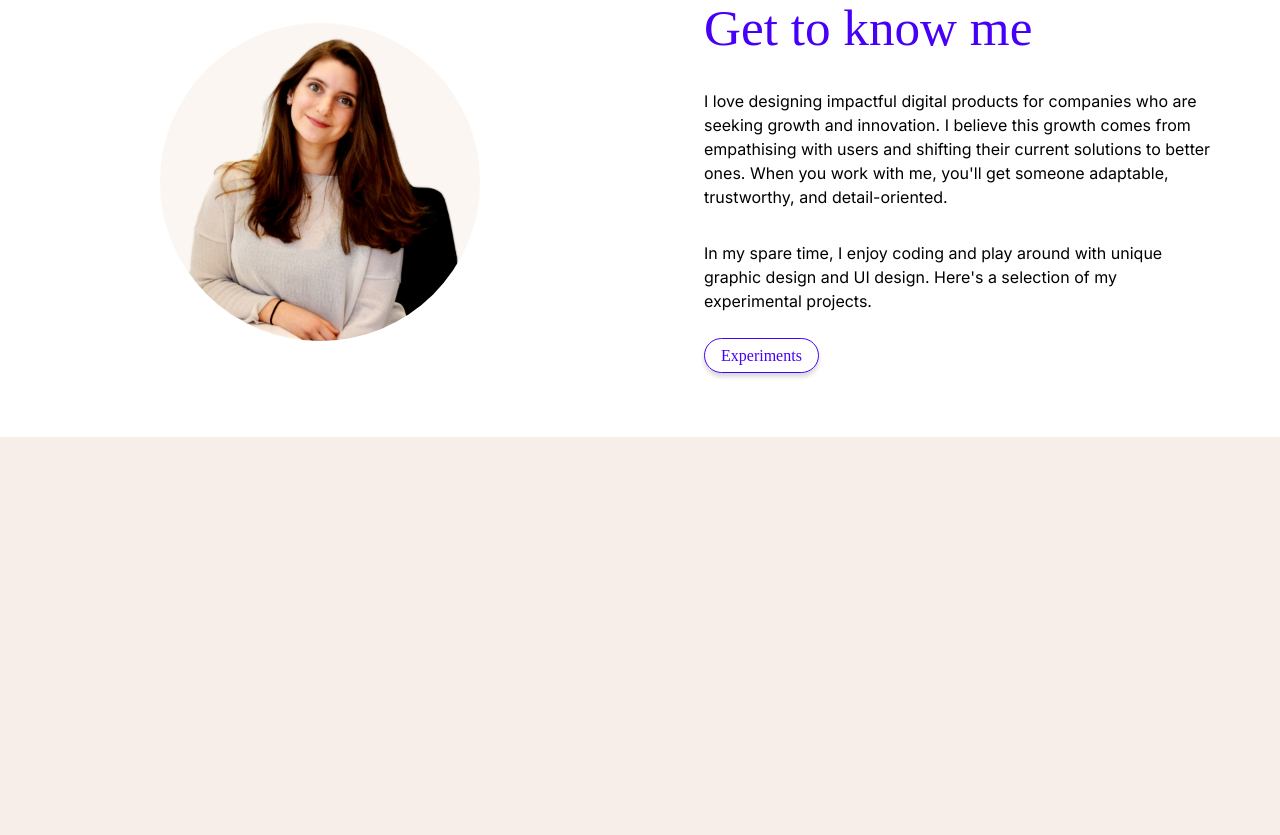
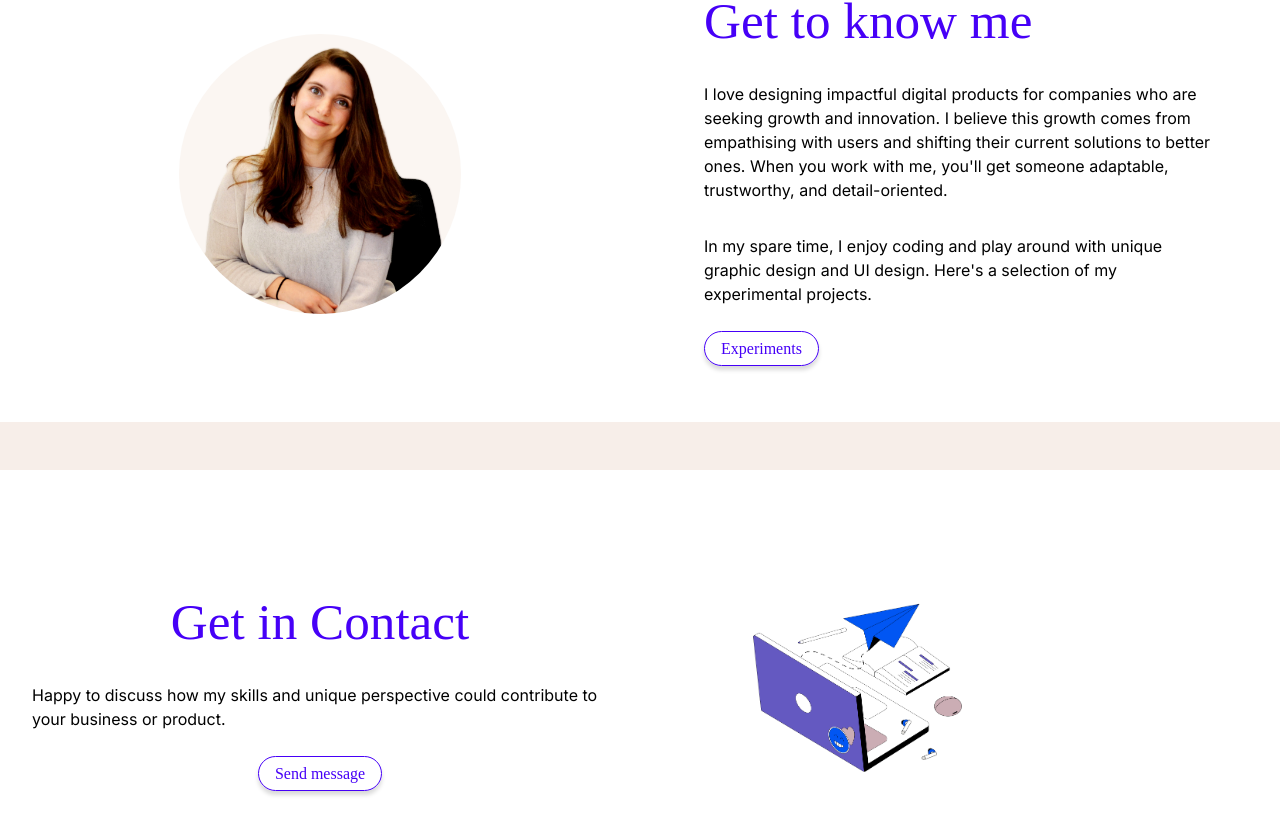
Before and after one commit to nataliejade9/personal-website, a Next.js app: page / in a window 1280 px wide. Shown: the part 1657-2492 px from the top of the page. Before the commit the page ends 2094 px from the top, so only its background shows below. Built offline with nearby package versions, Linux system fonts and the light colour scheme.

Commit message:
Update contact section

```diff
--- a/src/app/page.js
+++ b/src/app/page.js
@@ -43,6 +43,17 @@ export default function Home() {
           </div>
       </div>
 
+      <div className={styles.profileBanner}>
+          <div className={styles.containerLeft}>
+              <h2>Get in Contact</h2>
+              <p>Happy to discuss how my skills and unique perspective could contribute to your business or product.</p>
+              <div><Button type="Primary" label="Send message" href="/"/></div>
+          </div>
+          <div className={styles.containerRight}>
+            <Image className={styles.profile} src="/sending a message from laptop blue.png" alt="Illustration of laptop and notebook with send message icon" width={4196} height={2241}/>
+          </div>
+      </div>
+
     </main>
   )
 }
--- a/src/app/page.module.css
+++ b/src/app/page.module.css
@@ -88,7 +88,9 @@
   width: 50%;
   display: flex;
   justify-content: center;
+  flex-direction: column;
   align-items: center;
+  padding: 0 2em;
 }
 
 .containerRight {
@@ -99,7 +101,9 @@
   padding: 0 4em;
 }
 
-
+.containerLeft > h2, .containerLeft > p {
+  padding-bottom: 2rem;
+}
 
 .containerRight > h2, .containerRight > p {
   padding-bottom: 2rem;
```
Also changed, not shown: public/sending a message from laptop blue.png (added).
